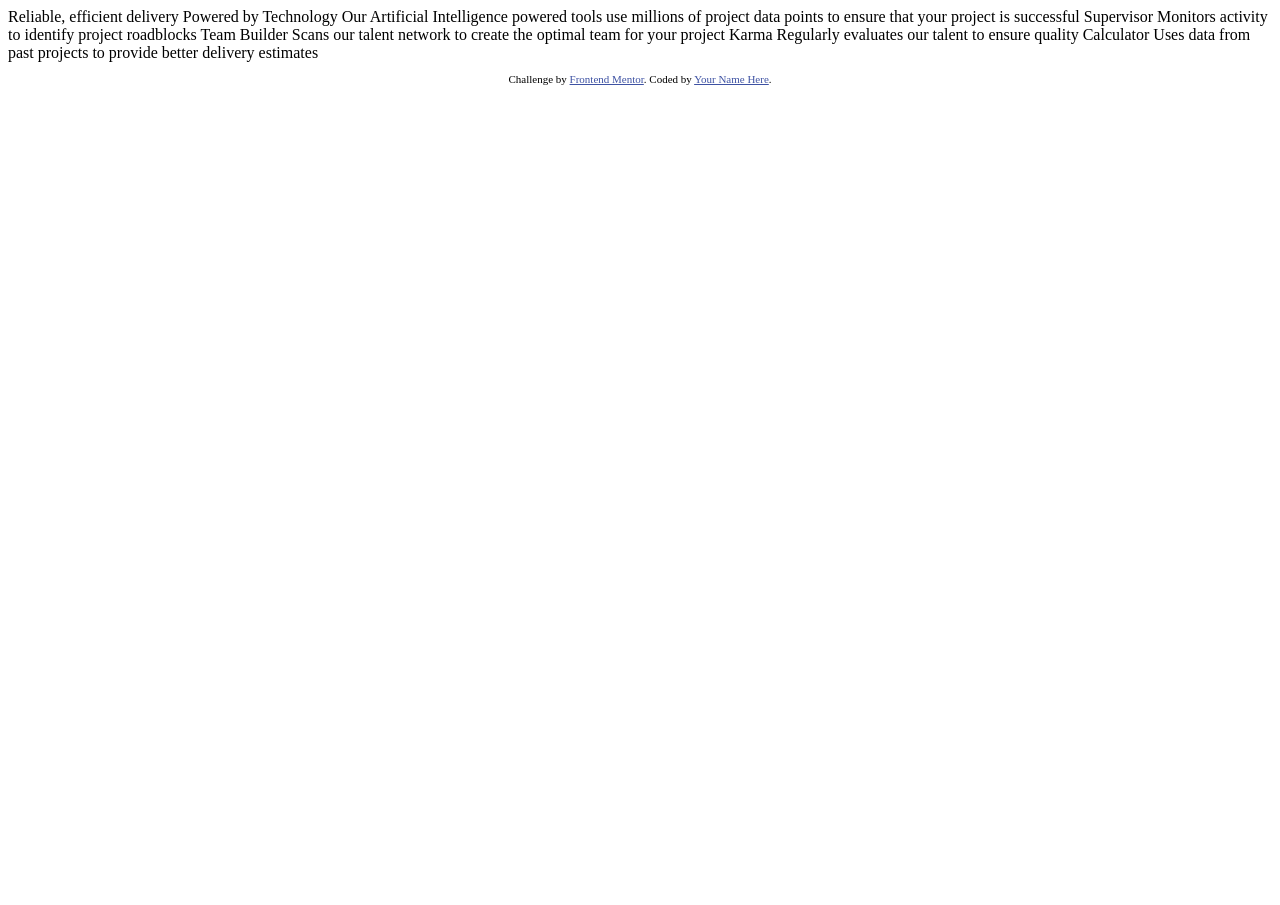
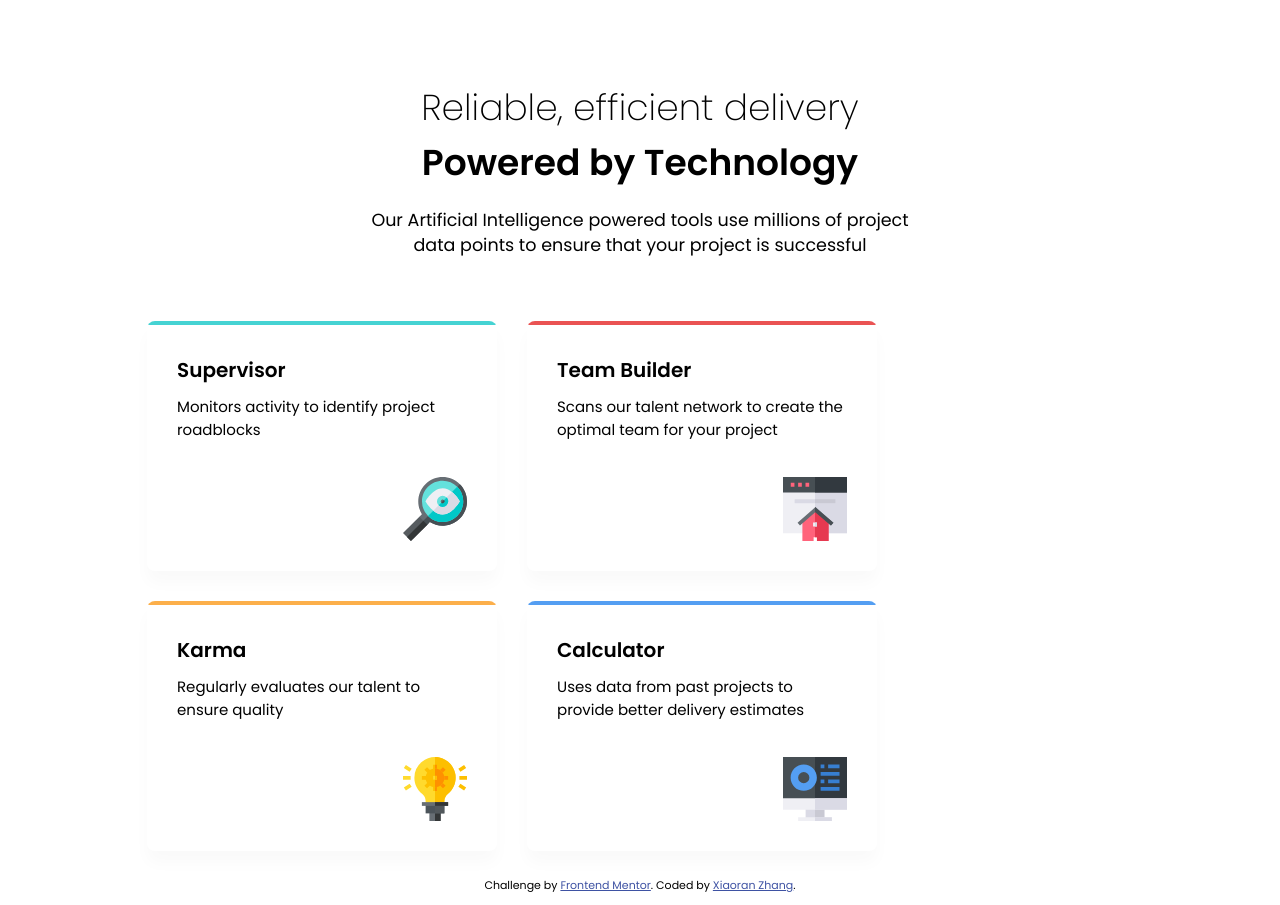
Before and after one commit to meilixiaozhang/four-card-feature-section, a plain HTML site: page index.html in a window 1280 px wide. Before the commit the page ends 800 px from the top, so only its background shows below. Drawn offline with Linux system fonts and the light colour scheme.

Commit message:
还是不对嘻嘻

```diff
--- /dev/null
+++ b/css/styles.css
@@ -0,0 +1,147 @@
+body {
+  font-size: 15px;
+  font-family: 'Poppins', sans-serif;
+  margin: 0;
+  text-rendering: optimizeLegibility;
+  -webkit-font-smoothing: antialiased;
+}
+
+h1 {
+  font-size: 36px;
+  font-weight: 200;
+  margin: 0;
+}
+
+h2 {
+  font-size: 36px;
+  font-weight: 600;
+  margin: 0;
+}
+
+img {
+  position: absolute;
+  right: 30px;
+  bottom: 30px;
+}
+
+h3 {
+  font-weight: 400;
+  line-height: 25px;
+}
+
+.attribution {
+  font-size: 11px;
+  text-align: center;
+}
+
+.attribution a {
+  color: hsl(228, 45%, 44%);
+}
+
+.box {
+  width: 350px;
+  height: 250px;
+  border-radius: 8px;
+  box-shadow: 0 12px 16px hsl(0, 0%, 98%);
+  margin: 15px;
+  box-sizing: border-box;
+  position: relative;
+  overflow: hidden;
+}
+
+.box-title {
+  font-weight: 600;
+  font-size: 20px;
+  margin-bottom: 10px;
+}
+
+.box-content {
+  padding: 30px 30px;
+}
+
+.box-text {
+  line-height: 23px;
+  font-weight: 400;
+}
+
+.containers {
+  width: 80%;
+  display: flex;
+  flex-wrap: wrap;
+  align-items: center;
+  justify-content: center;
+}
+
+.column {
+  display: flex;
+  flex-direction: column;
+}
+
+.top-color {
+  height: 4px;
+}
+
+.top-heading {
+  text-align: center;
+  max-width: 540px;
+  padding: 0 20px;
+  margin: 80px auto 48px;
+}
+
+#line-two .title {
+  font-weight: 600;
+}
+
+#supervisor .top-color {
+  background-color: hsl(180, 62%, 55%);
+}
+
+#team-builder .top-color {
+  background-color: hsl(0, 78%, 62%);
+}
+
+#karma .top-color {
+  background-color: hsl(34, 97%, 64%);
+}
+
+#calculator .top-color {
+  background-color: hsl(212, 86%, 64%);
+}
+
+@media screen and (max-width: 1140px) {
+
+    .containers {
+        flex-direction: column;
+    }
+
+}
+
+@media screen and (max-width: 600px) {
+
+    h1 {
+        font-size: 26px;
+        letter-spacing: 0;
+        font-weight: 600;
+        margin: 0;
+    }
+
+    h2 {
+        font-size: 26px;
+        letter-spacing: 0;
+        font-weight: 200;
+        margin: 0;
+        line-height: 30px;
+    }
+
+    h3 {
+        font-size: 16px;
+        letter-spacing: 0;
+        font-weight: 400;
+        line-height: 21px;
+    }
+
+    .top-heading {
+        margin-top: 40px;
+    }
+
+}
--- a/index.html
+++ b/index.html
@@ -5,40 +5,71 @@
   <meta name="viewport" content="width=device-width, initial-scale=1.0"> <!-- displays site properly based on user's device -->
 
   <link rel="icon" type="image/png" sizes="32x32" href="./images/favicon-32x32.png">
+  <link rel="stylesheet" href="css/styles.css">
+  <link href="https://fonts.googleapis.com/css?family=Poppins:200,400,600&display=swap" rel="stylesheet">
 
   <title>Frontend Mentor | Four card feature section</title>
-
-  <!-- Feel free to remove these styles or customise in your own stylesheet 👍 -->
-  <style>
-    .attribution { font-size: 11px; text-align: center; }
-    .attribution a { color: hsl(228, 45%, 44%); }
-  </style>
 </head>
 <body>
+  <div class="top-heading">
+    <h1>Reliable, efficient delivery</h1>
+    <h2>Powered by Technology</h2>
+    <h3>Our Artificial Intelligence powered tools use millions of project data points
+    to ensure that your project is successful</h3>
+  </div>
 
-  Reliable, efficient delivery
-  Powered by Technology
+  <div class="containers">
 
-  Our Artificial Intelligence powered tools use millions of project data points
-  to ensure that your project is successful
+    <div class="column">
+      <div class="box" id="supervisor">
+        <div class="top-color"></div>
+        <div class="box-content">
+          <div class="box-title">Supervisor</div>
+          <div class="box-text">Monitors activity to identify project roadblocks</div>
+          <img src="images/icon-supervisor.svg" alt="supervisor">
+        </div>
+      </div>
+    </div>
 
-  Supervisor
-  Monitors activity to identify project roadblocks
+    <div class="column">
+      <div class="box" id="team-builder">
+        <div class="top-color"></div>
+        <div class="box-content">
+          <div class="box-title">Team Builder</div>
+          <div class="box-text">Scans our talent network to create the optimal team for your project</div>
+          <img src="images/icon-team-builder.svg" alt="team builer">
+        </div>
+      </div>
+    </div>
 
-  Team Builder
-  Scans our talent network to create the optimal team for your project
+    <div class="column">
+      <div class="box" id="karma">
+        <div class="top-color"></div>
+        <div class="box-content">
+          <div class="box-title">Karma</div>
+          <div class="box-text">Regularly evaluates our talent to ensure quality</div>
+          <img src="images/icon-karma.svg" alt="karma">
+        </div>
+      </div>
+    </div>
 
-  Karma
-  Regularly evaluates our talent to ensure quality
+    <div class="column">
+      <div class="box" id="calculator">
+        <div class="top-color"></div>
+        <div class="box-content">
+          <div class="box-title">Calculator</div>
+          <div class="box-text">Uses data from past projects to provide better delivery estimates</div>
+          <img src="images/icon-calculator.svg" alt="calculator">
+        </div>
+      </div>
+    </div>
 
-  Calculator
-  Uses data from past projects to provide better delivery estimates
-
+  </div>
 
   <footer>
     <p class="attribution">
       Challenge by <a href="https://www.frontendmentor.io?ref=challenge" target="_blank">Frontend Mentor</a>.
-      Coded by <a href="#">Your Name Here</a>.
+      Coded by <a href="https://github.com/meilixiaozhang">Xiaoran Zhang</a>.
     </p>
   </footer>
 </body>
```
